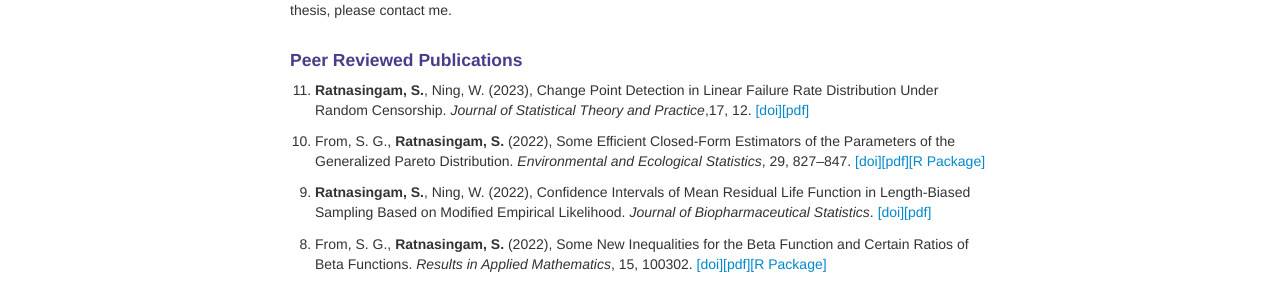
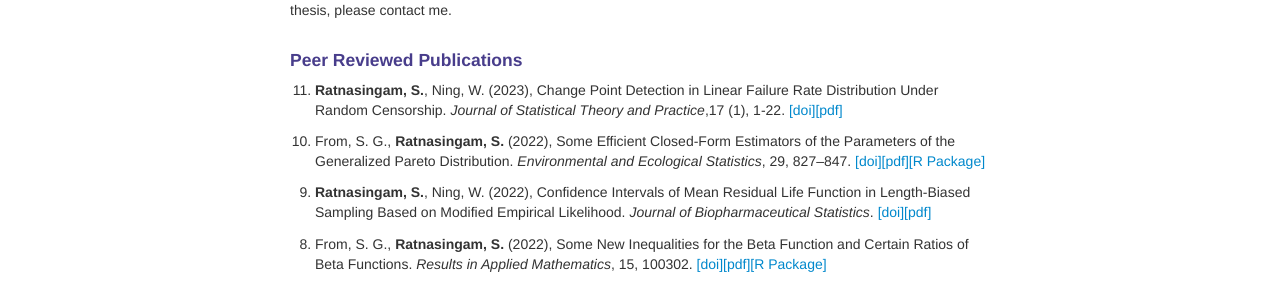
Before and after one commit to suthakaranr/suthakaranr.github.io, a Jekyll site: the page built from pages/Research.md, in a window 1280 px wide. Shown: the part 322-609 px from the top of the page. Built offline with Jekyll 4.4.1, drawn with Linux system fonts in a browser that asks for light colours.

Commit message:
Update Research.md

```diff
--- a/pages/Research.md
+++ b/pages/Research.md
@@ -26,7 +26,7 @@ I am happy to work with undergraduate and graduate students. If you are interest
 
 <ol>
 
-   <li value="11"> <b>Ratnasingam, S.</b>, Ning, W. (2023), Change Point Detection in Linear Failure Rate Distribution Under Random Censorship. <i>Journal of Statistical Theory and Practice</i>,17, 12. <a style="text-decoration:none" href="https://doi.org/10.1007/s42519-022-00309-0" target="_blank" rel="noopener noreferrer">[doi]</a><a style="text-decoration:none" href="../assets/2023SWJSTP.pdf" target="_blank" rel="noopener noreferrer">[pdf]</a> </li> <br>
+   <li value="11"> <b>Ratnasingam, S.</b>, Ning, W. (2023), Change Point Detection in Linear Failure Rate Distribution Under Random Censorship. <i>Journal of Statistical Theory and Practice</i>,17 (1), 1-22. <a style="text-decoration:none" href="https://doi.org/10.1007/s42519-022-00309-0" target="_blank" rel="noopener noreferrer">[doi]</a><a style="text-decoration:none" href="../assets/2023SWJSTP.pdf" target="_blank" rel="noopener noreferrer">[pdf]</a> </li> <br>
 
   <li value="10"> From, S. G.,  <b>Ratnasingam, S.</b> (2022), Some Efficient Closed-Form Estimators of the Parameters of the Generalized Pareto Distribution. <i>Environmental and Ecological Statistics</i>, 29, 827–847. <a style="text-decoration:none" href="https://doi.org/10.1007/s10651-022-00548-1" target="_blank" rel="noopener noreferrer">[doi]</a><a style="text-decoration:none" href="../assets/2022FSEES.pdf" target="_blank" rel="noopener noreferrer">[pdf]</a><a style="text-decoration:none" href="https://github.com/suthakaranr/EfficientClosedGPD" target="_blank" rel="noopener noreferrer">[R Package]</a> </li> <br>
 
```
